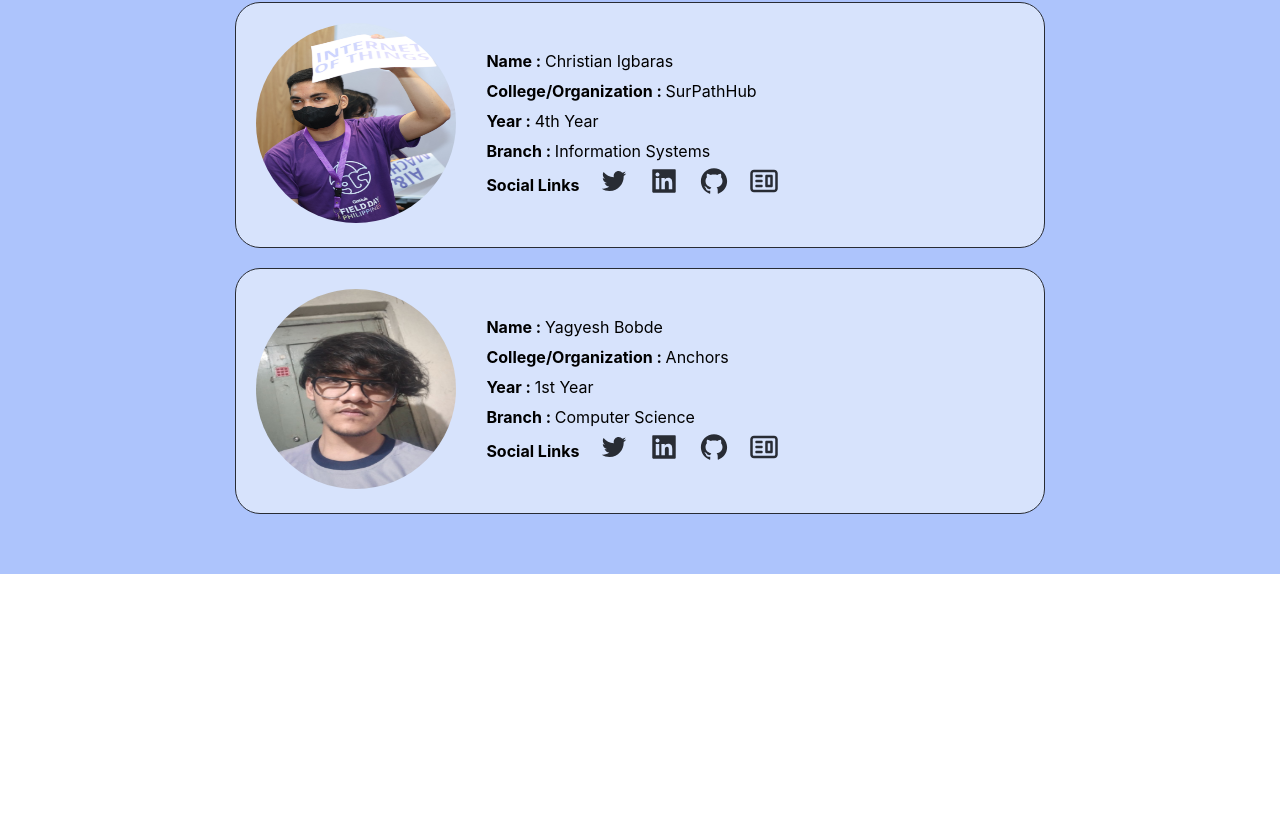
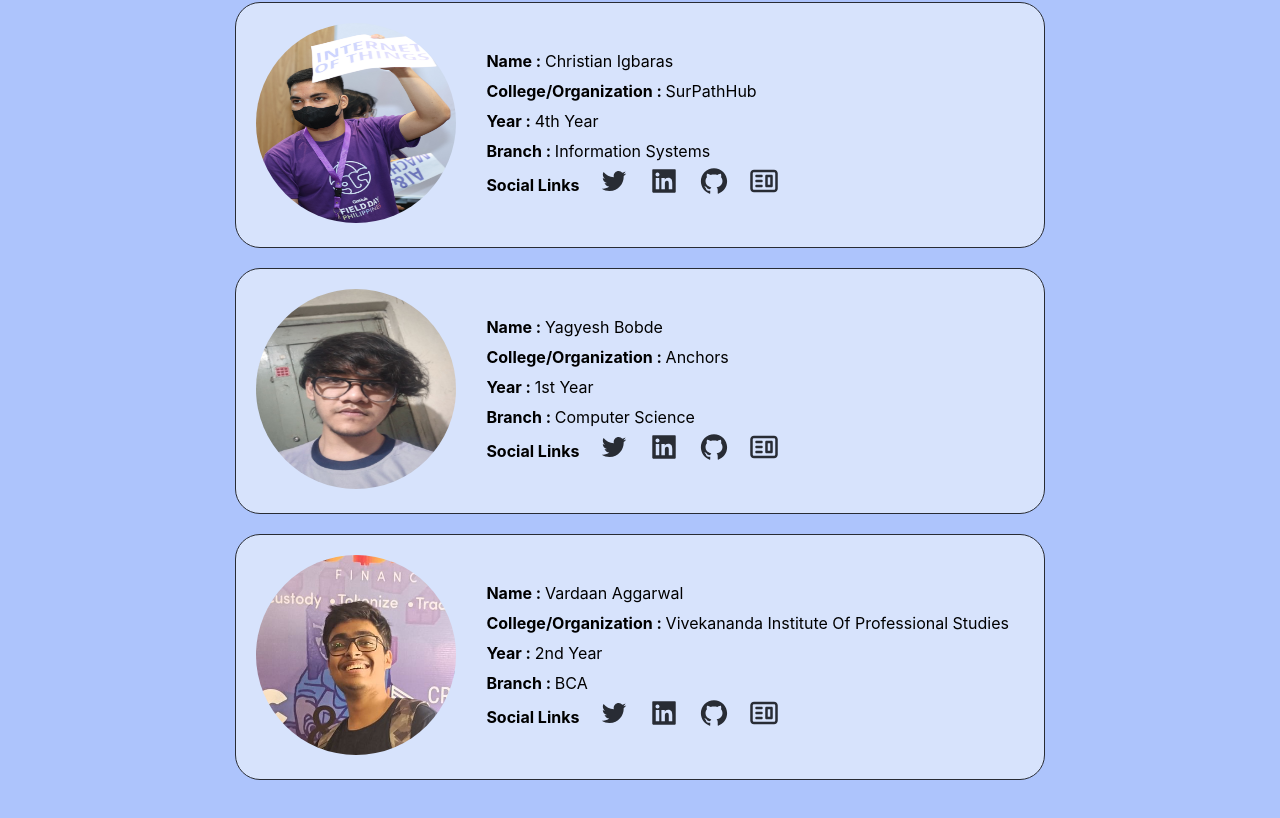
Before and after one commit to Prakharsharma2206/Hacktober22, a React (Create React App) app: page / in a window 1280 px wide. Shown: the part 621-1439 px from the top of the page. Before the commit the page ends 1195 px from the top, so only its background shows below. Built offline with nearby package versions, Linux system fonts and the light colour scheme.

Commit message:
Added new card

```diff
--- a/src/App.js
+++ b/src/App.js
@@ -248,6 +248,53 @@ function App() {
           </div>
         </div>
 
+        <div className="Card">
+          <div className="Left-Section">
+            <img
+              src="./Images/Vardaan.jpg"
+              alt="Vardaan Aggarwal"
+              className="profile-image"
+            />
+          </div>
+          <div className="Right-Section">
+            <div>
+              <strong>Name : </strong> Vardaan Aggarwal
+            </div>
+            <div>
+              <strong>College/Organization : </strong>
+              Vivekananda Institute Of Professional Studies
+            </div>
+            <div>
+              <strong>Year : </strong> 2nd Year
+            </div>
+            <div>
+              <strong>Branch : </strong> BCA
+            </div>
+            <div className="Social">
+              <strong>Social Links</strong>
+              <div className="icons">
+                <a href="https://twitter.com/VardaanAgg">
+                  <AiOutlineTwitter size={30} />
+                </a>
+
+                <a href="https://www.linkedin.com/in/vardaanaggarwal/">
+                  <AiFillLinkedin size={30} />
+                </a>
+                <a href="https://github.com/VardaanAggarwal">
+                  <AiOutlineGithub size={30} />
+                </a>
+                <a
+                  href="https://bio.link/vardaanagg"
+                  target="_blank"
+                  rel="noreferrer"
+                >
+                  <CgWebsite size={30} />
+                </a>
+              </div>
+            </div>
+          </div>
+        </div>
+
         {/* Change the image name and add your image in the Images folder in Public folder */}
         {/* Copy Line 25 to 70 and paste it below the last card and change the details accordingly. */}
       </div>
```
Also changed, not shown: public/Images/Vardaan.jpg (added).
